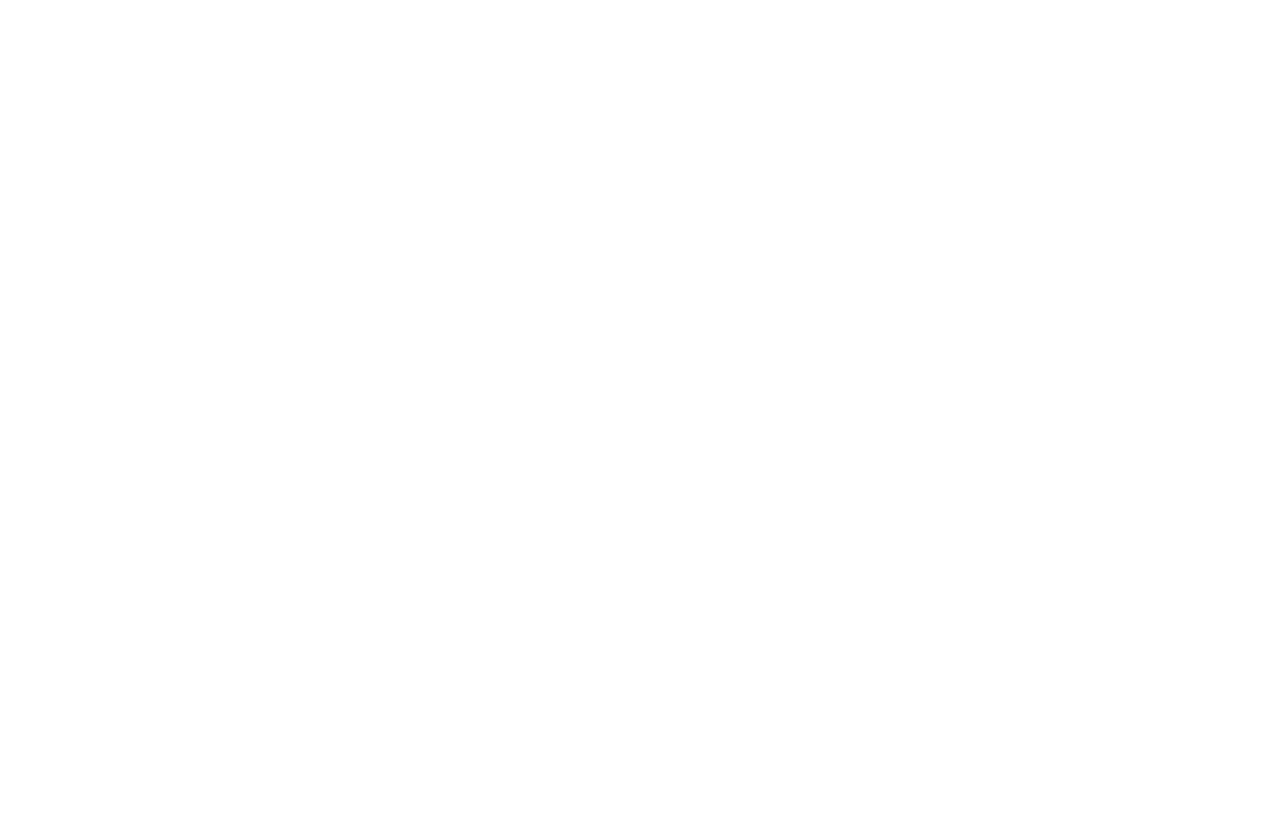
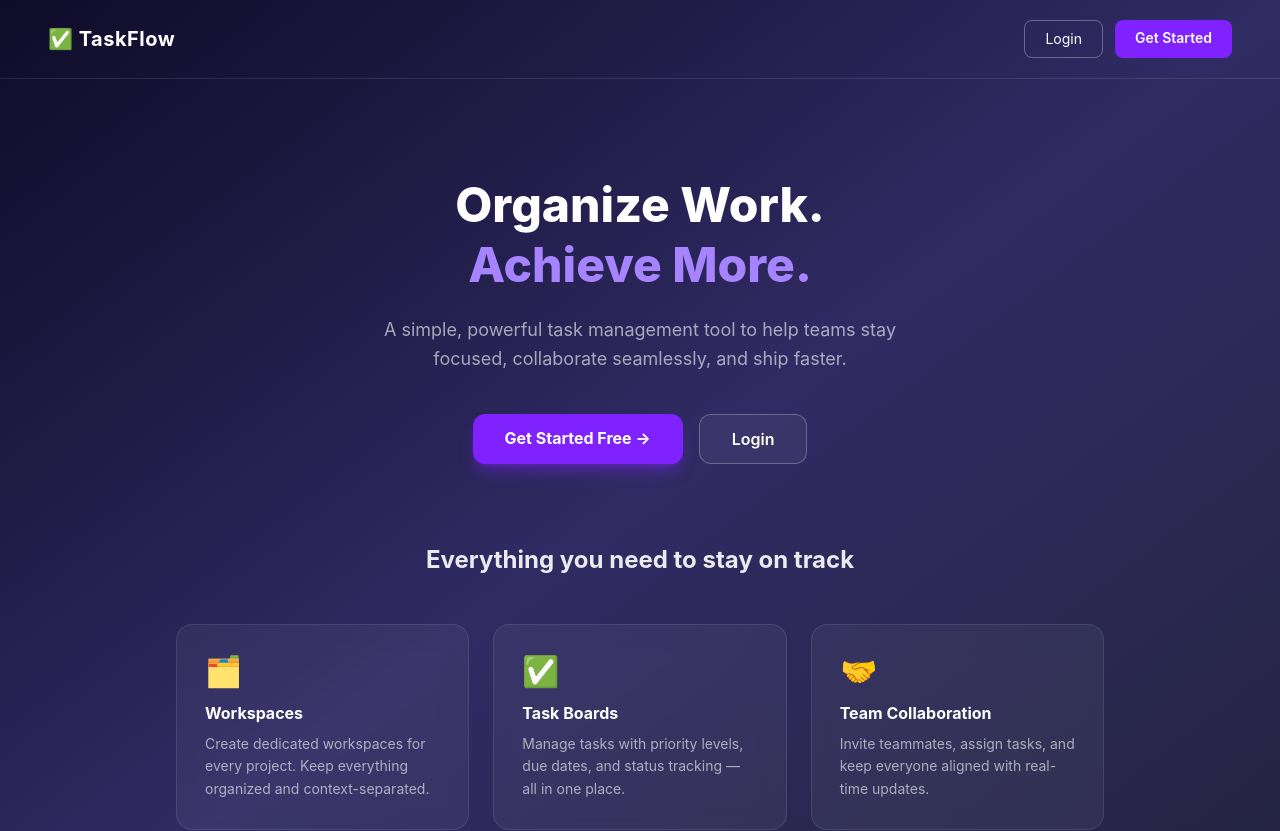
Before and after one commit to MNehlan/Task_Management, a React app in the folder client/: page / in a window 1280 px wide. Before the commit this address had no page. Shown: the top 831 px of the page. Before the commit the page ends 800 px from the top, so only its background shows below. Built offline with nearby package versions, Linux system fonts and the light colour scheme; the HTML template or start-up script is replaced by a standard one.

Commit message:
add homepage with login and register link

```diff
--- a/client/src/App.jsx
+++ b/client/src/App.jsx
@@ -1,4 +1,5 @@
 import { BrowserRouter, Routes, Route } from 'react-router-dom';
+import Home from './pages/Home';
 import Login from './pages/Login';
 import Dashboard from './pages/Dashboard.jsx';
 import Register from './pages/Register.jsx';
@@ -11,6 +12,7 @@
   return (
     <BrowserRouter>
       <Routes>
+        <Route path='/' element={<Home />} />
         <Route
           path='/login'
           element={<Login />}
--- /dev/null
+++ b/client/src/pages/Home.jsx
@@ -0,0 +1,103 @@
+import { Link } from 'react-router-dom';
+
+const Home = () => {
+  return (
+    <div className="min-h-screen bg-linear-to-br from-[#0f0c29] via-[#302b63] to-[#24243e] text-white font-sans">
+
+      {/* Navbar */}
+      <nav className="flex justify-between items-center px-12 py-5 border-b border-white/10">
+        <h2 className="text-xl font-bold tracking-wide">
+          ✅ TaskFlow
+        </h2>
+        <div className="flex gap-3">
+          <Link
+            to="/login"
+            className="px-5 py-2 rounded-lg border border-white/30 text-sm text-white hover:bg-white/10 transition"
+          >
+            Login
+          </Link>
+          <Link
+            to="/register"
+            className="px-5 py-2 rounded-lg bg-violet-600 text-sm font-semibold text-white hover:bg-violet-700 transition"
+          >
+            Get Started
+          </Link>
+        </div>
+      </nav>
+
+      {/* Hero Section */}
+      <section className="text-center px-6 pt-24 pb-20">
+        <h1 className="text-5xl font-extrabold leading-tight mb-5">
+          Organize Work.<br />
+          <span className="text-violet-400">Achieve More.</span>
+        </h1>
+        <p className="text-lg text-white/60 max-w-xl mx-auto mb-10 leading-relaxed">
+          A simple, powerful task management tool to help teams stay focused,
+          collaborate seamlessly, and ship faster.
+        </p>
+        <div className="flex gap-4 justify-center flex-wrap">
+          <Link
+            to="/register"
+            className="px-8 py-3 rounded-xl bg-violet-600 text-white font-bold text-base hover:bg-violet-700 transition shadow-lg shadow-violet-600/40"
+          >
+            Get Started Free →
+          </Link>
+          <Link
+            to="/login"
+            className="px-8 py-3 rounded-xl border border-white/25 bg-white/5 text-white font-semibold text-base hover:bg-white/10 transition"
+          >
+            Login
+          </Link>
+        </div>
+      </section>
+
+      {/* Features Section */}
+      <section className="px-12 pb-20 max-w-5xl mx-auto">
+        <h2 className="text-center text-2xl font-bold mb-12 text-white/90">
+          Everything you need to stay on track
+        </h2>
+        <div className="grid grid-cols-1 md:grid-cols-3 gap-6">
+
+          {/* Card 1 */}
+          <div className="bg-white/5 border border-white/10 rounded-2xl p-7 backdrop-blur-md hover:bg-white/10 transition">
+            <div className="text-3xl mb-3">🗂️</div>
+            <h3 className="text-base font-bold mb-2">Workspaces</h3>
+            <p className="text-sm text-white/60 leading-relaxed">
+              Create dedicated workspaces for every project. Keep everything
+              organized and context-separated.
+            </p>
+          </div>
+
+          {/* Card 2 */}
+          <div className="bg-white/5 border border-white/10 rounded-2xl p-7 backdrop-blur-md hover:bg-white/10 transition">
+            <div className="text-3xl mb-3">✅</div>
+            <h3 className="text-base font-bold mb-2">Task Boards</h3>
+            <p className="text-sm text-white/60 leading-relaxed">
+              Manage tasks with priority levels, due dates, and status tracking
+              — all in one place.
+            </p>
+          </div>
+
+          {/* Card 3 */}
+          <div className="bg-white/5 border border-white/10 rounded-2xl p-7 backdrop-blur-md hover:bg-white/10 transition">
+            <div className="text-3xl mb-3">🤝</div>
+            <h3 className="text-base font-bold mb-2">Team Collaboration</h3>
+            <p className="text-sm text-white/60 leading-relaxed">
+              Invite teammates, assign tasks, and keep everyone aligned with
+              real-time updates.
+            </p>
+          </div>
+
+        </div>
+      </section>
+
+      {/* Footer */}
+      <footer className="text-center py-6 border-t border-white/10 text-white/40 text-sm">
+        © {new Date().getFullYear()} TaskFlow. Built with ❤️ using MERN Stack.
+      </footer>
+
+    </div>
+  );
+};
+
+export default Home;
```
